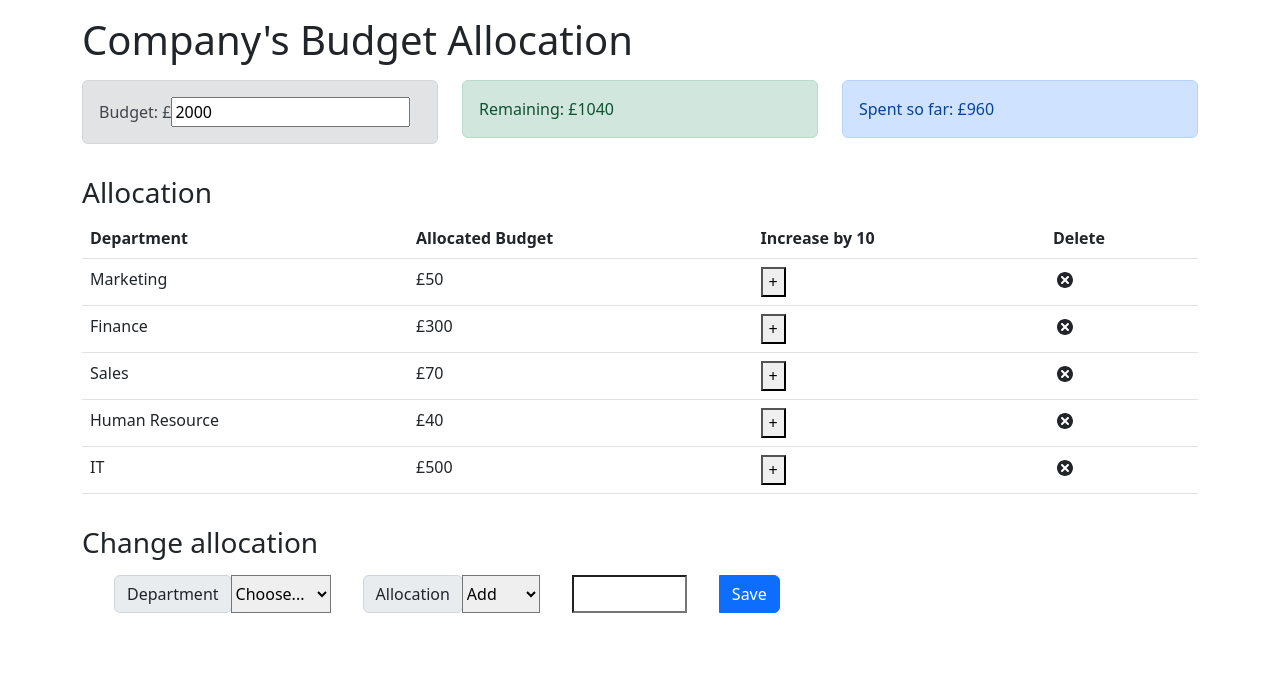
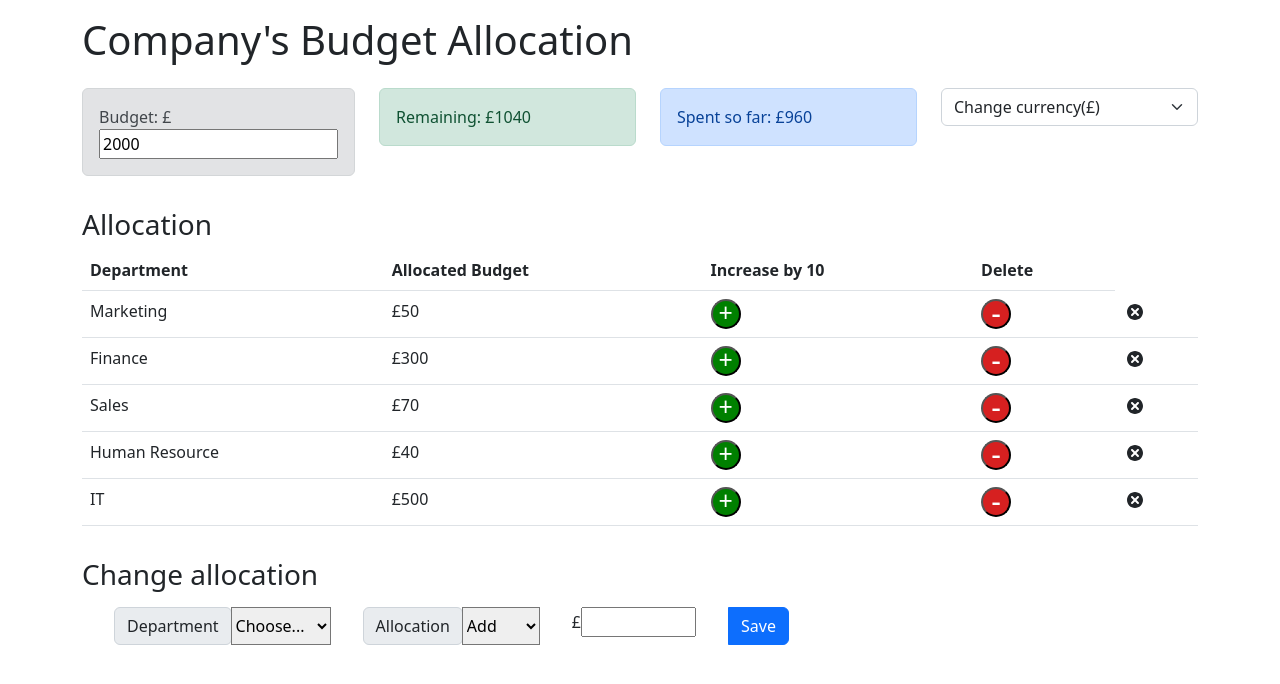
Before and after one commit to ibm-developer-skills-network/ejtos-react_budget_app, a React (Create React App) app: page / in a window 1280 px wide. Shown: the top 684 px of the page. Built offline with nearby package versions, Linux system fonts and the light colour scheme.

Commit message:
Second changes from final project

```diff
--- a/src/App.js
+++ b/src/App.js
@@ -10,15 +10,14 @@ import ExpenseList from './components/ExpenseList';
 import AllocationForm from './components/AllocationForm';
 
 // Add code to import the other components here under
-
-
 import { AppProvider } from './context/AppContext';
+import SelectCurrency from './components/SelectCurrency'
 const App = () => {
     return (
         <AppProvider>
             <div className='container'>
                 <h1 className='mt-3'>Company's Budget Allocation</h1>
-                    <div className='row mt-3'>
+                    <div className='row mt-4'>
                         {/* Add Budget component here under */}
                     <div className='col-sm'>
                         <Budget />
@@ -32,6 +31,9 @@ const App = () => {
                         {/* Add ExpenseTotal component here under */}
                     <div className='col-sm'>
                         <ExpenseTotal />
+                    </div>
+                    <div className='col-sm'>
+                        <SelectCurrency />
                     </div>
                     </div>
                         {/* Add ExpenseList component here under */}
--- a/src/components/AllocationForm.js
+++ b/src/components/AllocationForm.js
@@ -2,7 +2,7 @@ import React, { useContext, useState } from 'react';
 import { AppContext } from '../context/AppContext';
 
 const AllocationForm = (props) => {
-    const { dispatch,remaining  } = useContext(AppContext);
+    const { dispatch,remaining, currency  } = useContext(AppContext);
 
     const [name, setName] = useState('');
     const [cost, setCost] = useState('');
@@ -59,6 +59,8 @@ const AllocationForm = (props) => {
                 <option value="Reduce" name="Reduce">Reduce</option>
                   </select>
 
+                    <div style={{ marginLeft: '2rem'}}>
+                    <label>{currency}</label>
                     <input
                         required='required'
                         type='number'
@@ -67,10 +69,10 @@ const AllocationForm = (props) => {
                         min="0"
                         max="20000"
                         step="10"
-                        style={{ marginLeft: '2rem' , size: 10}}
+                        style={{size: 10}}
                         onChange={(event) => setCost(event.target.value)}>
                         </input>
-
+                    </div>
                     <button className="btn btn-primary" onClick={submitEvent} style={{ marginLeft: '2rem' }}>
                         Save
                     </button>
--- a/src/components/Budget.js
+++ b/src/components/Budget.js
@@ -1,8 +1,7 @@
-import React, { useContext, useState } from 'react';
+import React, { useContext } from 'react';
 import { AppContext } from '../context/AppContext';
 const Budget = () => {
-    const { budget, expenses } = useContext(AppContext);
-    const [budgetValue, setBudgetValue] = useState(budget)
+    const { budget, expenses, currency, setBudget } = useContext(AppContext);
     const totalExpenses = expenses.reduce((total, item) => {
         return (total += item.cost);
     }, 0);
@@ -14,14 +13,14 @@ const Budget = () => {
             if(totalExpenses > budgetValueInput){
                 alert("You cannot reduce the budget value lower than the spending")
             }else{
-                setBudgetValue(budgetValueInput)
+                setBudget(budgetValueInput)
             }
         }
     }
     return (
         <div className='alert alert-secondary'>
-            <label>Budget: £</label>
-            <input type='number' step='10' min='0' value={budgetValue} onChange={handleChange} />
+            <label>Budget: {currency}</label>
+            <input type='number' step='10' min='0' width='300' value={budget} onChange={handleChange} />
         </div>
     );
 };
--- a/src/components/ExpenseItem.js
+++ b/src/components/ExpenseItem.js
@@ -3,7 +3,7 @@ import { TiDelete } from 'react-icons/ti';
 import { AppContext } from '../context/AppContext';
 
 const ExpenseItem = (props) => {
-    const { dispatch } = useContext(AppContext);
+    const { dispatch, currency } = useContext(AppContext);
 
     const handleDeleteExpense = () => {
         dispatch({
@@ -25,11 +25,25 @@ const ExpenseItem = (props) => {
 
     }
 
+    const decreaseAllocation = (name) => {
+        const expense = {
+            name: name,
+            cost: 10,
+        };
+
+        dispatch({
+            type: 'RED_EXPENSE',
+            payload: expense
+        });
+
+    }
+
     return (
         <tr>
         <td>{props.name}</td>
-        <td>£{props.cost}</td>
-        <td><button onClick={event=> increaseAllocation(props.name)}>+</button></td>
+        <td>{currency}{props.cost}</td>
+        <td><button style={{fontSize:'25px', borderRadius: '100%',width:'30px', height:'30px', color:'white', backgroundColor: 'green', display: 'flex', alignItems:'center', justifyContent: 'center', paddingBottom: '3px'}} onClick={event=> increaseAllocation(props.name)}>+</button></td>
+        <td><button style={{fontSize:'30px', borderRadius: '100%',width:'30px', height:'30px', color:'white', backgroundColor: '#D62020', display: 'flex', alignItems:'center', justifyContent: 'center', paddingBottom: '3px'}} onClick={event=> decreaseAllocation(props.name)}>-</button></td>
         <td><TiDelete size='1.5em' onClick={handleDeleteExpense}></TiDelete></td>
         </tr>
     );
--- a/src/components/ExpenseTotal.js
+++ b/src/components/ExpenseTotal.js
@@ -1,13 +1,13 @@
 import React, { useContext } from 'react';
 import { AppContext } from '../context/AppContext';
 const ExpenseTotal = () => {
-    const { expenses } = useContext(AppContext);
+    const { expenses, currency } = useContext(AppContext);
     const totalExpenses = expenses.reduce((total, item) => {
         return (total += item.cost);
     }, 0);
     return (
         <div className='alert alert-primary'>
-            <span>Spent so far: £{totalExpenses}</span>
+            <span>Spent so far: {currency}{totalExpenses}</span>
         </div>
     );
 };
--- a/src/components/Remaining.js
+++ b/src/components/Remaining.js
@@ -1,14 +1,15 @@
 import React, { useContext } from 'react';
 import { AppContext } from '../context/AppContext';
 const Remaining = () => {
-    const { expenses, budget } = useContext(AppContext);
+    const { expenses, budget, currency } = useContext(AppContext);
     const totalExpenses = expenses.reduce((total, item) => {
         return (total = total + item.cost);
     }, 0);
     const alertType = totalExpenses > budget ? 'alert-danger' : 'alert-success';
+    console.log({budget, totalExpenses})
     return (
         <div className={`alert ${alertType}`}>
-            <span>Remaining: £{budget - totalExpenses}</span>
+            <span>Remaining: {currency}{budget - totalExpenses}</span>
         </div>
     );
 };
--- /dev/null
+++ b/src/components/SelectCurrency.js
@@ -0,0 +1,21 @@
+import { useContext } from 'react';
+import { AppContext } from '../context/AppContext';
+
+export default function AllocationForm(props){
+    const { currency, setCurrency } = useContext(AppContext);
+
+    const handleChange = (e) => {
+        const currencyNewValue = e.target.value
+        setCurrency(currencyNewValue)
+    }
+
+    return (
+        <select onChange={handleChange} className="form-select">
+            <option value="" defaultValue hidden>Change currency({currency})</option>
+            <option value='$'>$ Dollar</option>
+            <option value='£'>£ Pound</option>
+            <option value='€'>€ Euro</option>
+            <option value='₹'>₹ Ruppee</option>
+        </select>
+    );
+};
--- a/src/context/AppContext.js
+++ b/src/context/AppContext.js
@@ -113,7 +113,9 @@ export const AppProvider = (props) => {
                 budget: state.budget,
                 remaining: remaining,
                 dispatch,
-                currency: state.currency
+                currency: state.currency,
+                setCurrency: (value) => dispatch({type: 'CHG_CURRENCY', payload: value}),
+                setBudget: (value) => dispatch({type: 'SET_BUDGET', payload: value})
             }}
         >
             {props.children}
```
